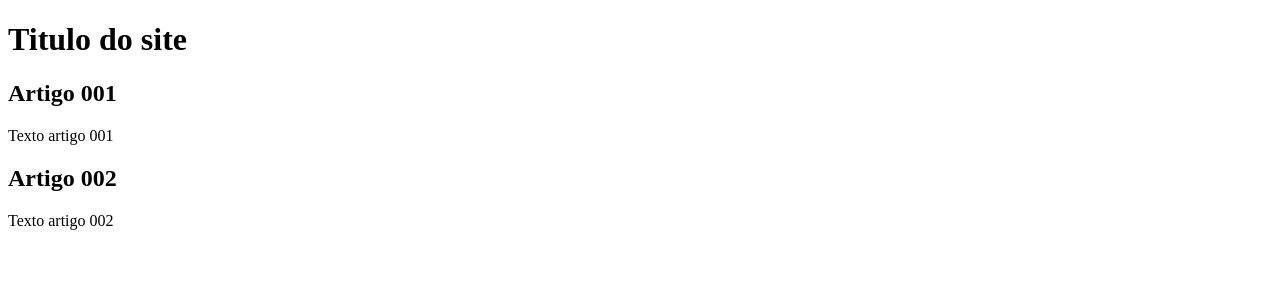
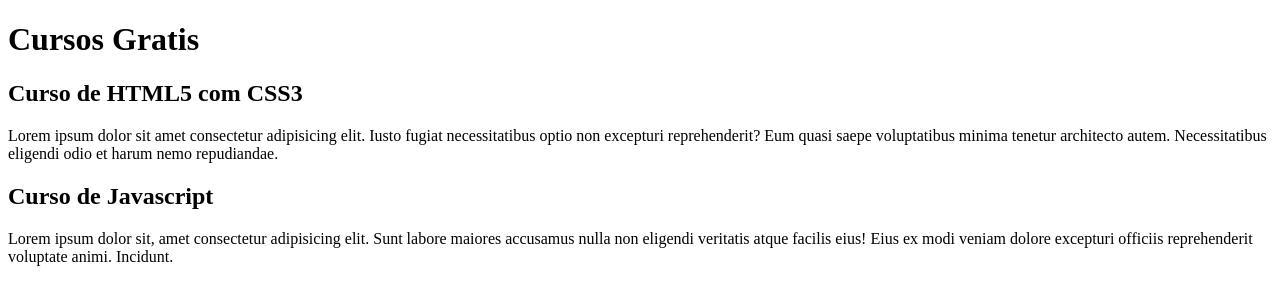
Before and after one commit to joaomonteiro890/projeto-site, a plain HTML site: page index.html in a window 1280 px wide. Drawn offline with Linux system fonts and the light colour scheme.

Commit message:
comecei a escrever o conteudo

```diff
--- a/index.html
+++ b/index.html
@@ -3,20 +3,20 @@
 <head>
     <meta charset="UTF-8">
     <meta name="viewport" content="width=device-width, initial-scale=1.0">
-    <title>Titulo do site</title>
+    <title>Titulo do Site</title>
 </head>
 <body>
     <main>
         <header>
-            <h1>Titulo do site</h1>
+            <h1>Cursos Gratis</h1>
         </header>
         <article>
-            <h2>Artigo 001</h2>
-            <p>Texto artigo 001</p>
+            <h2>Curso de HTML5 com CSS3</h2>
+            <p>Lorem ipsum dolor sit amet consectetur adipisicing elit. Iusto fugiat necessitatibus optio non excepturi reprehenderit? Eum quasi saepe voluptatibus minima tenetur architecto autem. Necessitatibus eligendi odio et harum nemo repudiandae.</p>
         </article>
         <article>
-            <h2>Artigo 002</h2>
-            <p>Texto artigo 002</p>
+            <h2>Curso de Javascript</h2>
+            <p>Lorem ipsum dolor sit, amet consectetur adipisicing elit. Sunt labore maiores accusamus nulla non eligendi veritatis atque facilis eius! Eius ex modi veniam dolore excepturi officiis reprehenderit voluptate animi. Incidunt.</p>
         </article>
     </main>
 </body>
```
